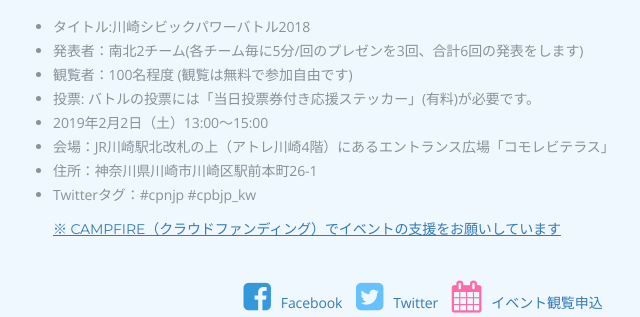
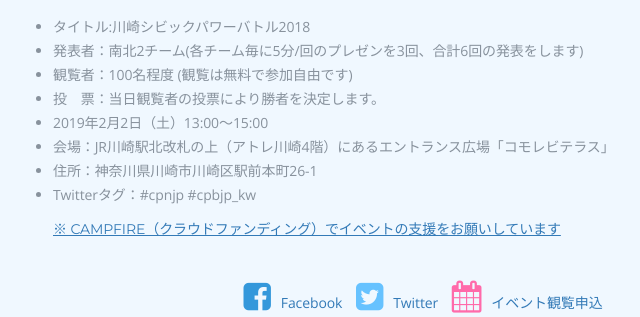
Before and after one commit to openkawasaki/cpbjp_kw, a Django app: page / in a window 1280 px wide. Shown: the part 899-1216 px from the top of the page, without its empty margins (222-862 px from the left). Run offline with Django 3.2, Linux system fonts and the light colour scheme; some libraries are stand-ins or nearby versions.

Commit message:
Update 投票の方法を修正

```diff
--- a/web/templates/web/index.html
+++ b/web/templates/web/index.html
@@ -53,7 +53,7 @@
                         <li>タイトル:川崎シビックパワーバトル2018</li>
                         <li>発表者：南北2チーム(各チーム毎に5分/回のプレゼンを3回、合計6回の発表をします)</li>
                         <li>観覧者：100名程度 (観覧は無料で参加自由です)</li>
-                        <li>投票: バトルの投票には「当日投票券付き応援ステッカー」(有料)が必要です。</li>
+                        <li>投　票：当日観覧者の投票により勝者を決定します。</li>
                         <li>2019年2月2日（土）13:00〜15:00</li>
                         <li>会場：JR川崎駅北改札の上（アトレ川崎4階）にあるエントランス広場「コモレビテラス」</li>
                         <li>住所：神奈川県川崎市川崎区駅前本町26-1</li>
```
